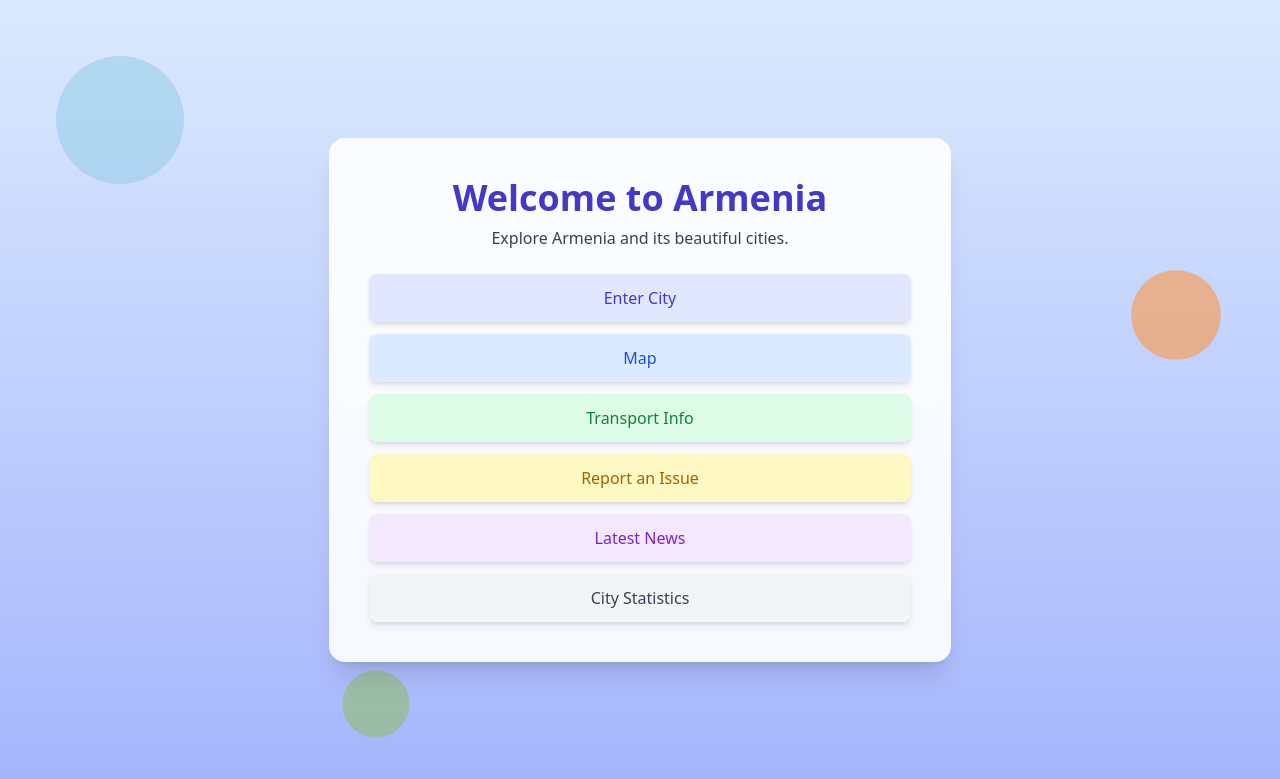
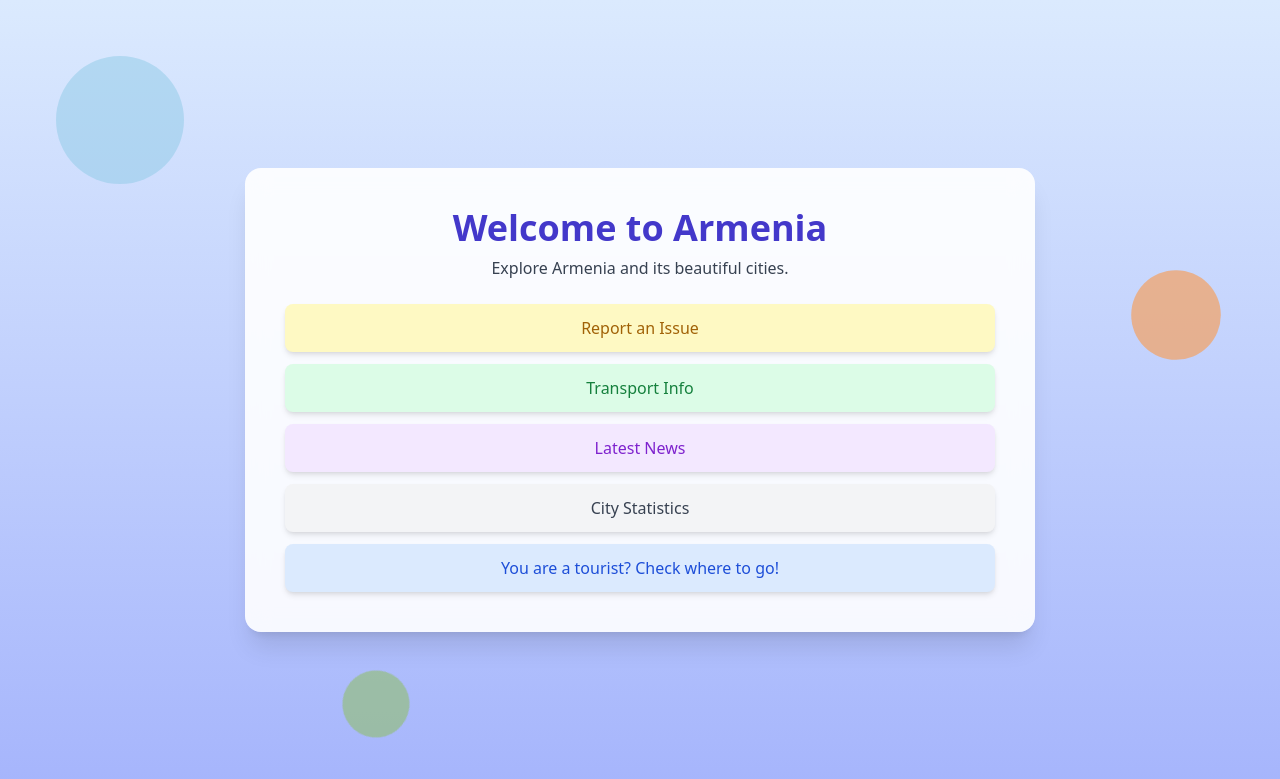
Before and after one commit to DanielHakobyan/bloomathon, a FastAPI app: page / in a window 1280 px wide. Shown: the top 779 px of the page. Run offline with FastAPI, Linux system fonts and the light colour scheme; some libraries are stand-ins or nearby versions.

Commit message:
Done some work on routes

```diff
--- a/templates/index.html
+++ b/templates/index.html
@@ -6,6 +6,7 @@
     <title>Welcome to Armenia</title>
     <script src="https://cdn.tailwindcss.com"></script>
 </head>
+<script src="\static\script.js"></script>
 <body class="h-screen flex items-center justify-center bg-gradient-to-b from-blue-100 to-indigo-300 relative overflow-hidden">
     <div class="absolute inset-0 pointer-events-none">
         <svg class="absolute w-40 opacity-50 top-10 left-10 animate-pulse" viewBox="0 0 100 100">
@@ -23,23 +24,24 @@
         <p class="text-gray-700 mt-2">Explore Armenia and its beautiful cities.</p>
 
         <div class="mt-6 space-y-3">
-            <button onclick="window.location.href='/city'" class="w-full bg-indigo-100 text-indigo-700 py-3 rounded-lg shadow-md hover:bg-indigo-300 transition">
+            <button onclick="window.location.href='/report'" class="w-full bg-yellow-100 text-yellow-700 py-3 rounded-lg shadow-md hover:bg-yellow-300 transition">
+                Report an Issue
+            </button>
+            <!-- <button onclick="window.location.href='/city'" class="w-full bg-indigo-100 text-indigo-700 py-3 rounded-lg shadow-md hover:bg-indigo-300 transition">
                 Enter City
-            </button>
-            <button onclick="window.location.href='/map'" class="w-full bg-blue-100 text-blue-700 py-3 rounded-lg shadow-md hover:bg-blue-300 transition">
-                Map
-            </button>
+            </button> -->
+
             <button onclick="window.location.href='/transport'" class="w-full bg-green-100 text-green-700 py-3 rounded-lg shadow-md hover:bg-green-300 transition">
                 Transport Info
-            </button>
-            <button onclick="window.location.href='/report'" class="w-full bg-yellow-100 text-yellow-700 py-3 rounded-lg shadow-md hover:bg-yellow-300 transition">
-                Report an Issue
             </button>
             <button onclick="window.location.href='/news'" class="w-full bg-purple-100 text-purple-700 py-3 rounded-lg shadow-md hover:bg-purple-300 transition">
                 Latest News
             </button>
             <button onclick="window.location.href='/statistics'" class="w-full bg-gray-100 text-gray-700 py-3 rounded-lg shadow-md hover:bg-gray-300 transition">
                 City Statistics
+            </button>
+            <button onclick="window.location.href='/map'" class="w-full bg-blue-100 text-blue-700 py-3 rounded-lg shadow-md hover:bg-blue-300 transition">
+                You are a tourist? Check where to go!
             </button>
 
         </div>
--- a/templates/report_issue.html
+++ b/templates/report_issue.html
@@ -17,6 +17,6 @@
 
     <a href="index.html" class="button">Back to Home</a>
 
-    <script src="script.js"></script>
+    <script src="/static/script.js"></script>
 </body>
 </html>
--- a/templates/view_issues.html
+++ b/templates/view_issues.html
@@ -4,7 +4,7 @@
     <meta charset="UTF-8">
     <meta name="viewport" content="width=device-width, initial-scale=1.0">
     <title>View Reported Issues</title>
-    <link rel="stylesheet" href="style.css">
+    <link rel="stylesheet" href="/static/style.css">
 </head>
 <body>
     <h1>Reported Issues</h1>
```
